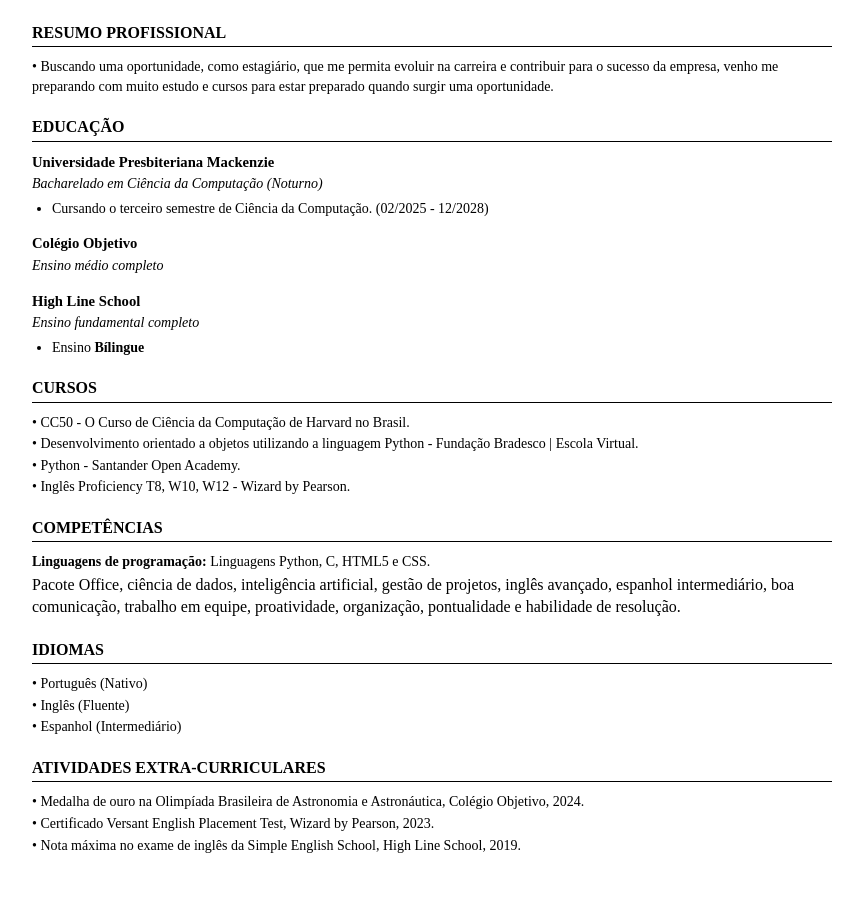
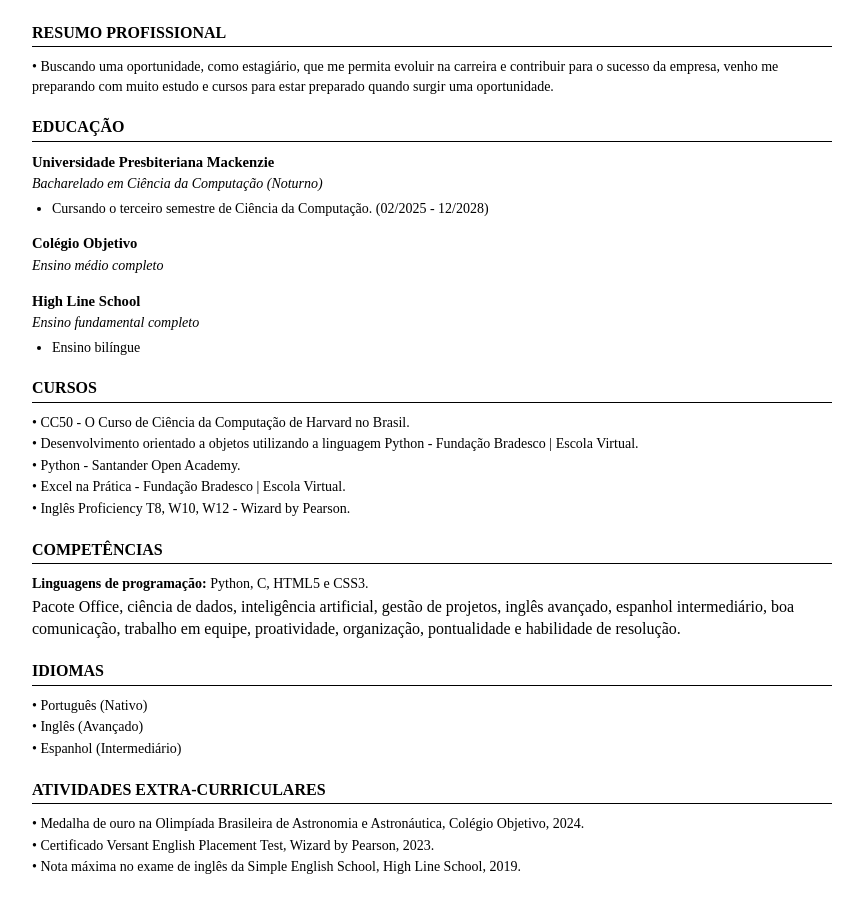
Before and after one commit to rafadantas06/CV, a plain HTML site: page index.html in a window 1280 px wide. Shown: the part 119-1032 px from the top of the page, without its empty margins (208-1071 px from the left). Drawn offline with Linux system fonts and the light colour scheme.

Commit message:
Fix HTML formatting and add missing content

```diff
--- a/index.html
+++ b/index.html
@@ -53,7 +53,7 @@
             </div>
             <p><em>Ensino fundamental completo</em></p>
             <ul>
-                <li>Ensino <strong>Bílingue</strong></li>
+                <li>Ensino bilíngue</li>
             </ul>
         </div>
     </section>
@@ -64,6 +64,7 @@
             <p>• CC50 -  O Curso de Ciência da Computação de Harvard no Brasil.</p>
             <p>• Desenvolvimento orientado a objetos utilizando a linguagem Python - Fundação Bradesco | Escola Virtual. </p>
             <p>• Python - Santander Open Academy.</p>
+            <p>• Excel na Prática - Fundação Bradesco | Escola Virtual.</p>
             <p>• Inglês Proficiency T8, W10, W12 - Wizard by Pearson.</p>
         </div>
     </section>
@@ -71,7 +72,7 @@
 
     <section class="section">
         <h2>Competências</h2>
-        <p><strong>Linguagens de programação:</strong> Linguagens Python, C, HTML5 e CSS.
+        <p><strong>Linguagens de programação:</strong> Python, C, HTML5 e CSS3.
         </p>
             Pacote Office, ciência de dados, inteligência artificial, gestão de projetos,
             inglês avançado, espanhol intermediário, boa comunicação, trabalho em equipe,
@@ -82,7 +83,7 @@
     <section class="section">
         <h2>Idiomas</h2>
         <p>• Português (Nativo)</p>
-        <p>• Inglês (Fluente)</p>
+        <p>• Inglês (Avançado)</p>
         <p>• Espanhol (Intermediário)</p>
 
     </section>
```
